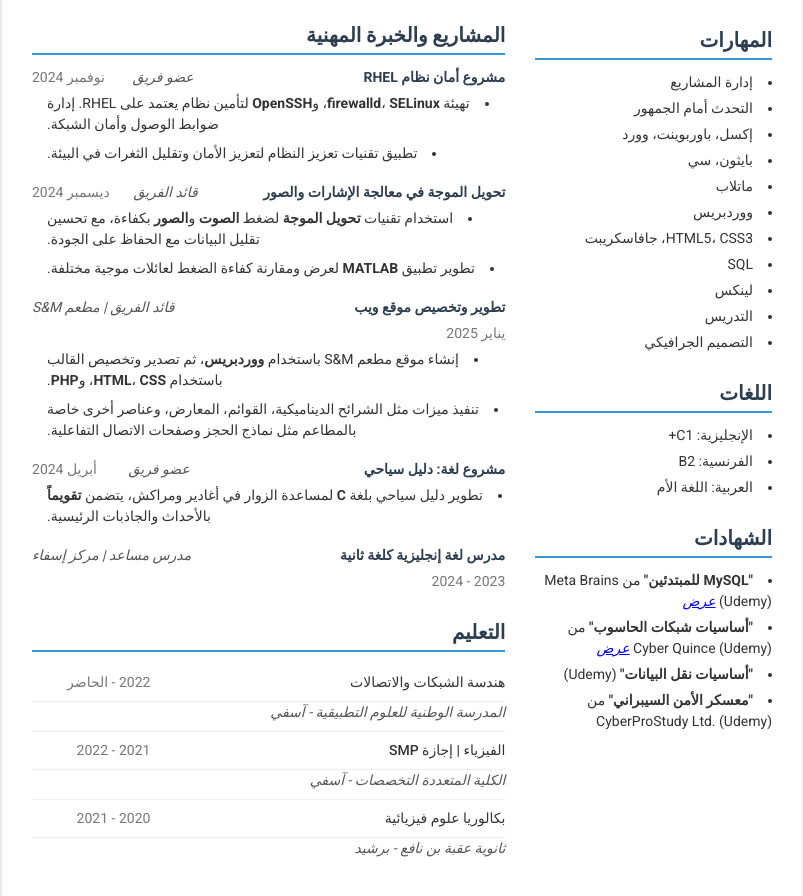
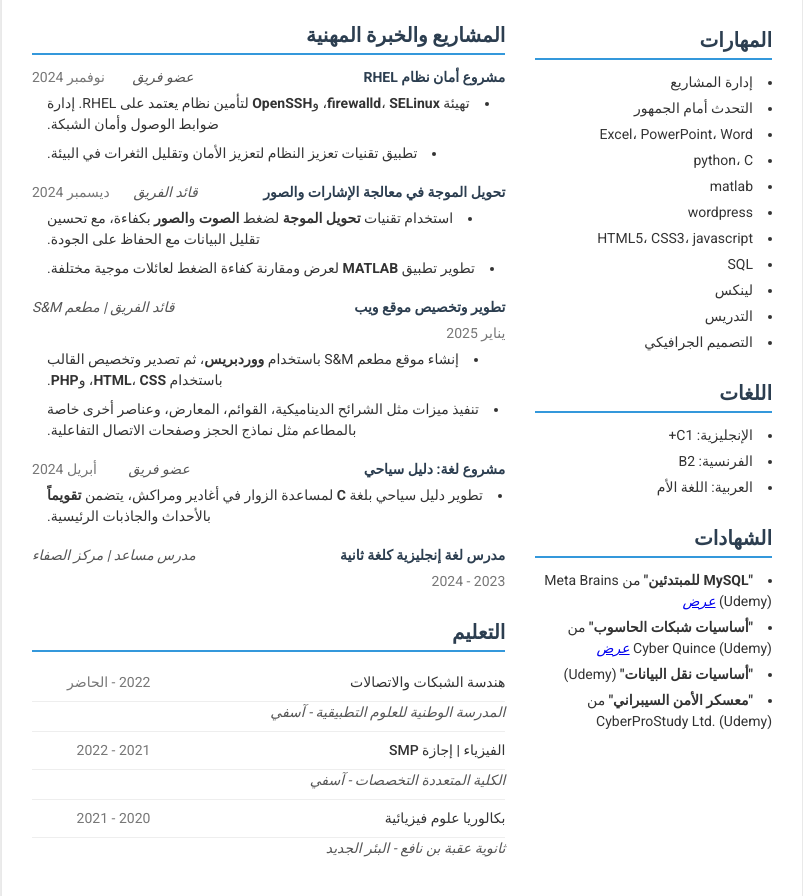
Before and after one commit to MOREQASSE/MyCV, a plain HTML site: page indexAR.html in a window 1280 px wide. Shown: the part 534-1430 px from the top of the page, without its empty margins (238-1041 px from the left). Drawn offline with Linux system fonts and the light colour scheme.

Commit message:
Update indexAR.html

```diff
--- a/indexAR.html
+++ b/indexAR.html
@@ -66,11 +66,11 @@
                     <ul class="skills-list">
                         <li>إدارة المشاريع</li>
                         <li>التحدث أمام الجمهور</li>
-                        <li>إكسل، باوربوينت، وورد</li>
-                        <li>بايثون، سي</li>
-                        <li>ماتلاب</li>
-                        <li>ووردبريس</li>
-                        <li>HTML5، CSS3، جافاسكريبت</li>
+                        <li>Excel، PowerPoint، Word</li>
+                        <li>python، C</li>
+                        <li>matlab</li>
+                        <li>wordpress</li>
+                        <li>HTML5، CSS3، javascript</li>
                         <li>SQL</li>
                         <li>لينكس</li>
                         <li>التدريس</li>
@@ -157,7 +157,7 @@
                     <div class="project-item">
                         <div class="project-header">
                             <span class="project-title">مدرس لغة إنجليزية كلغة ثانية</span>
-                            <span class="project-role">مدرس مساعد | مركز إسفاء</span>
+                            <span class="project-role">مدرس مساعد | مركز الصفاء</span>
                             <span class="project-date">2023 - 2024</span>
                         </div>
                     </div>
@@ -187,7 +187,7 @@
                             <td class="education-date">2020 - 2021</td>
                         </tr>
                         <tr>
-                            <td class="education-institution">ثانوية عقبة بن نافع - برشيد</td>
+                            <td class="education-institution">ثانوية عقبة بن نافع - البئر الجديد</td>
                             <td></td>
                         </tr>
                     </table>
```
